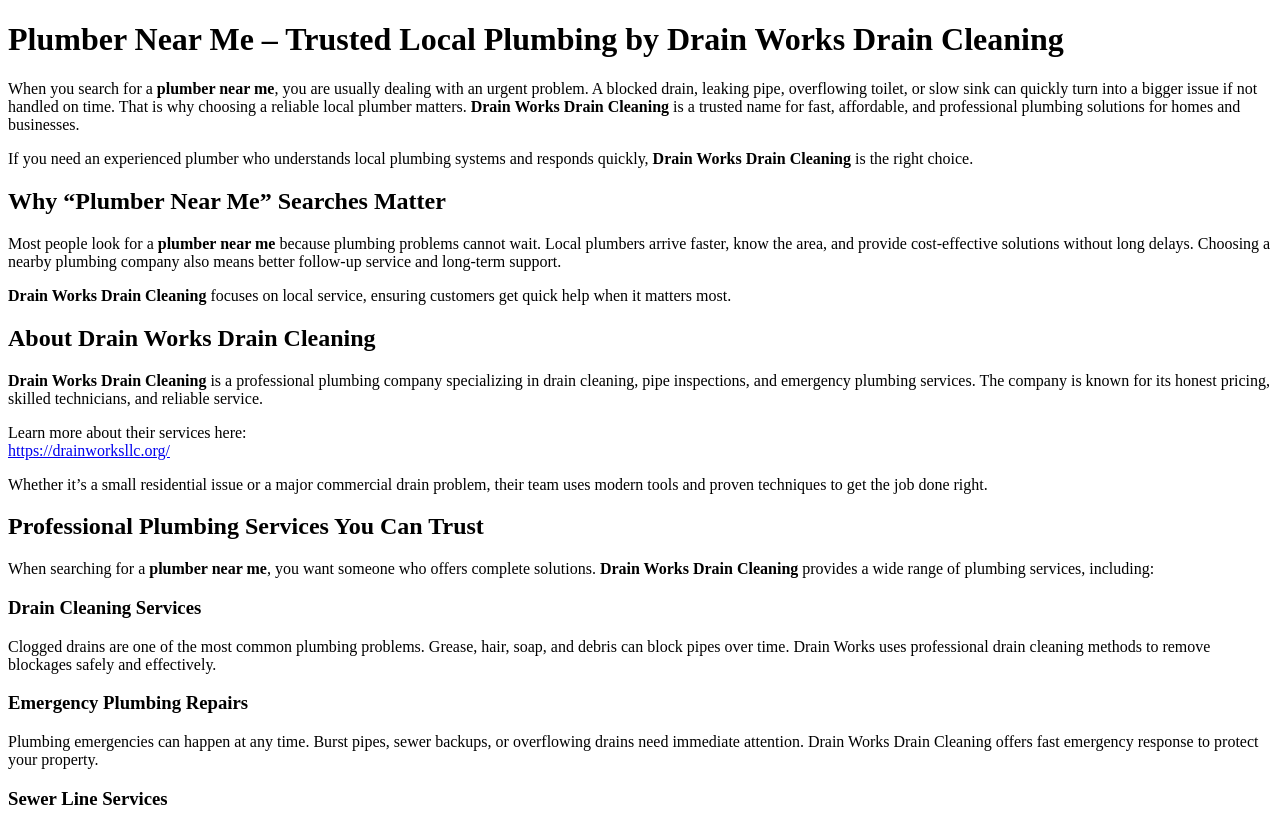
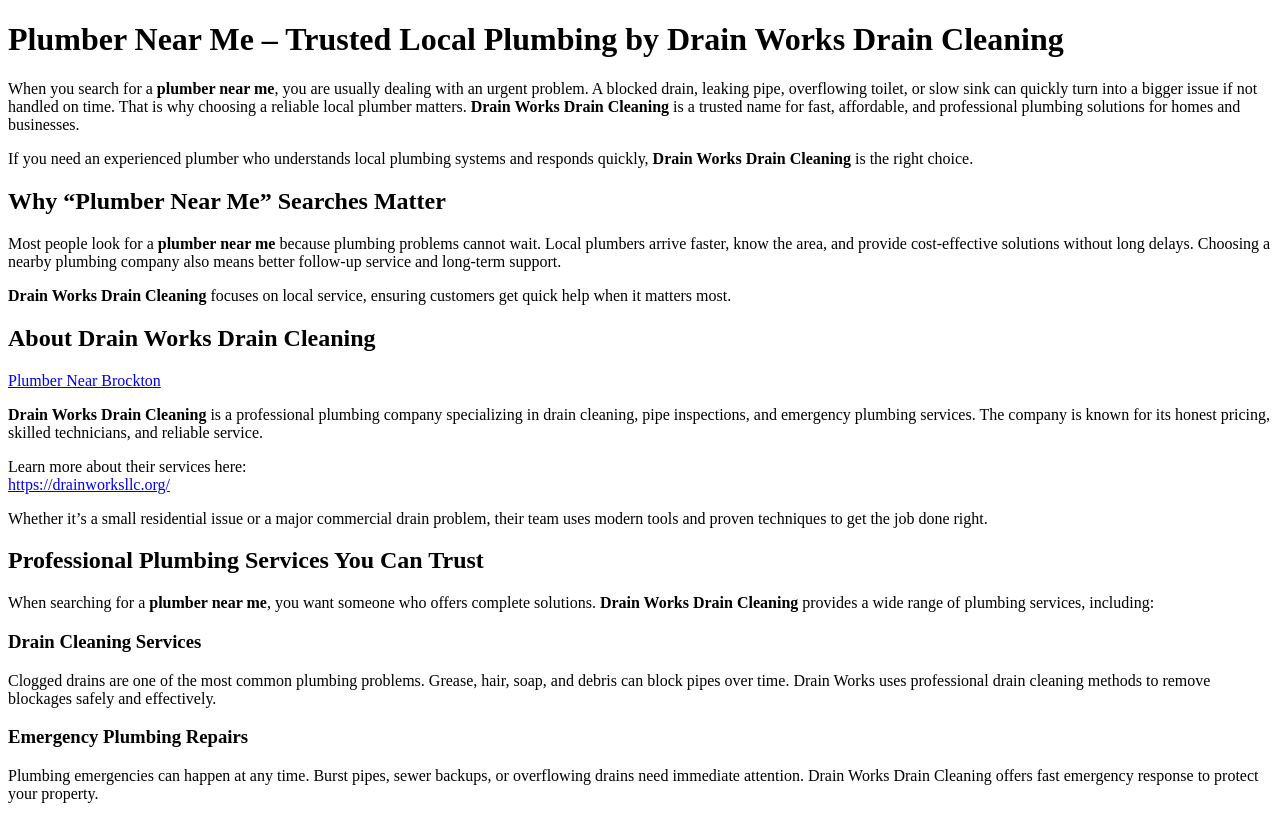
Before and after one commit to williammoris9/Plumber-near-me, a plain HTML site: page index.html in a window 1280 px wide. Shown: the top 813 px of the page. Drawn offline with Linux system fonts and the light colour scheme.

Commit message:
Update index.html

```diff
--- a/index.html
+++ b/index.html
@@ -36,6 +36,7 @@
 </p>
 
 <h2>About Drain Works Drain Cleaning</h2>
+<a href="https://damianpap.codeberg.page/plumblernearbrockton/" target="_blank" rel="noopener noreferrer">Plumber Near Brockton</a>
 
 <p>
 <strong>Drain Works Drain Cleaning</strong> is a professional plumbing company specializing in drain cleaning,
```
